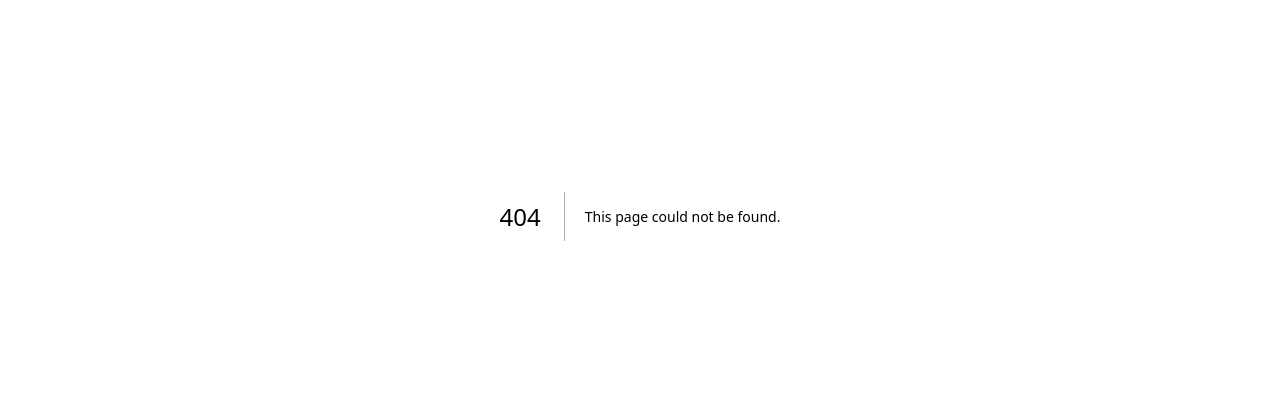
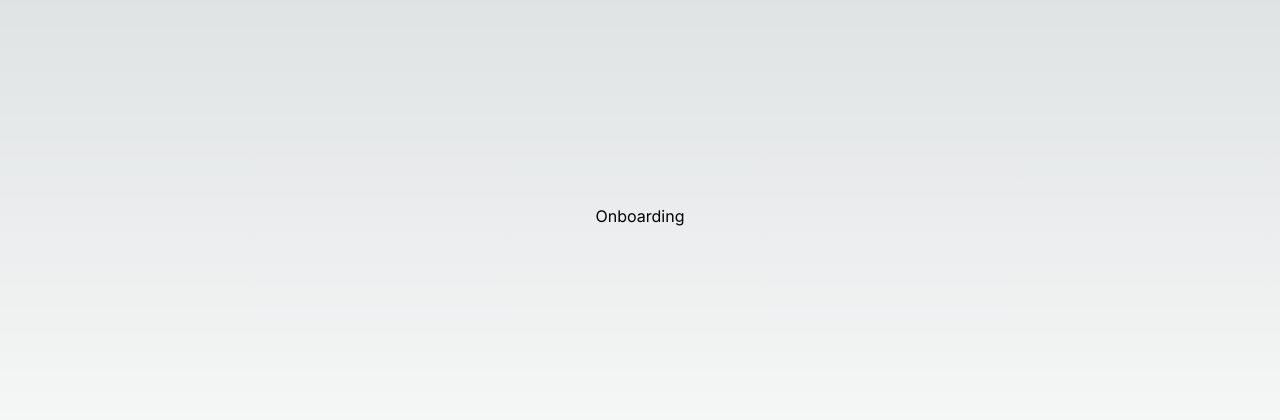
Before and after one commit to jhmartins1/threads-clone, a Next.js app: page /onboarding in a window 1280 px wide. Before the commit this address had no page. Shown: the part 184-604 px from the top of the page. Built offline with nearby package versions, Linux system fonts and the light colour scheme.

Commit message:
chore: add basic onboarding

```diff
--- /dev/null
+++ b/app/(auth)/onboarding/page.tsx
@@ -0,0 +1,9 @@
+async function Page() {
+  return (
+    <main>
+      <h1 className="head-text">Onboarding</h1>
+    </main>
+  );
+}
+
+export default Page;
```
